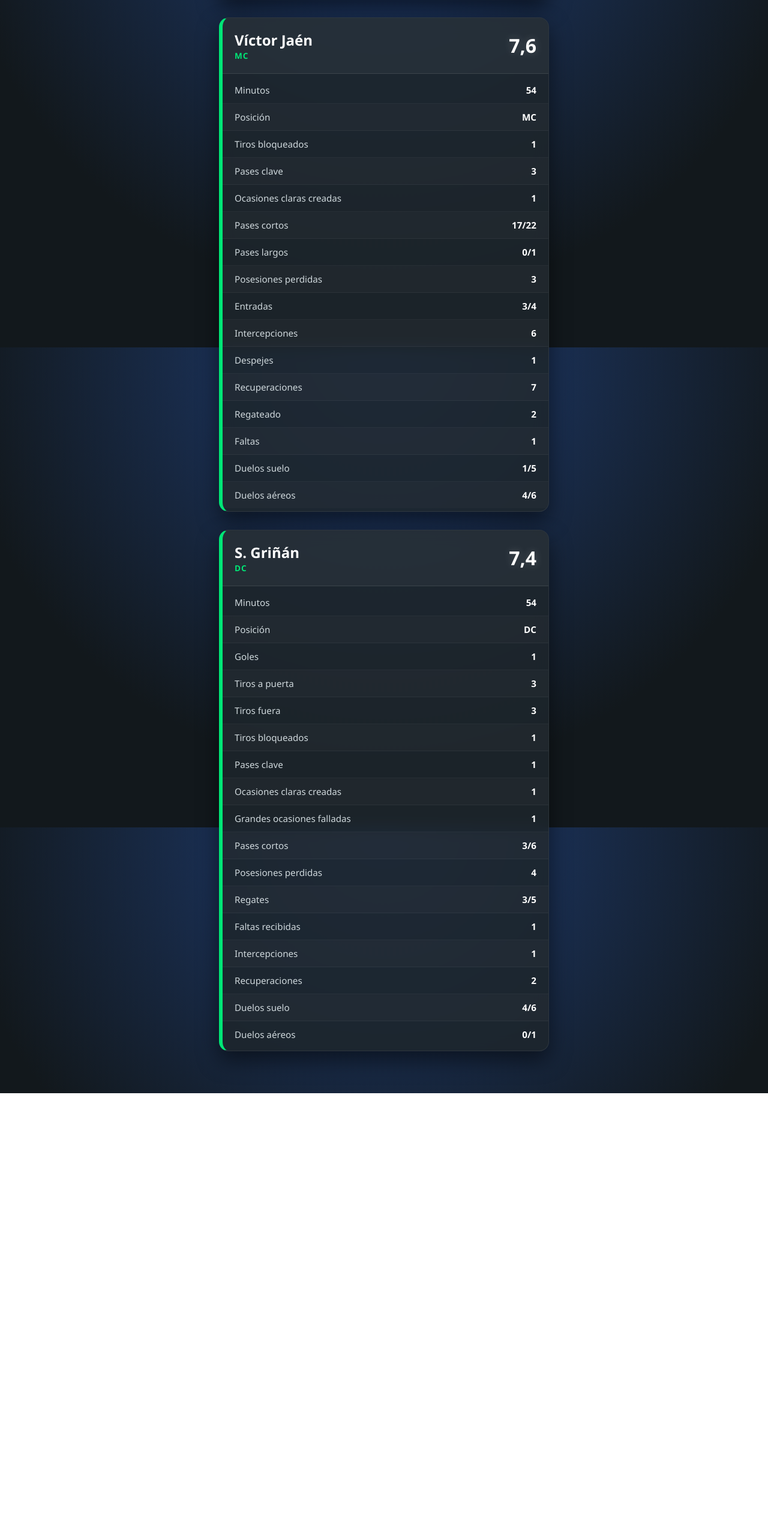
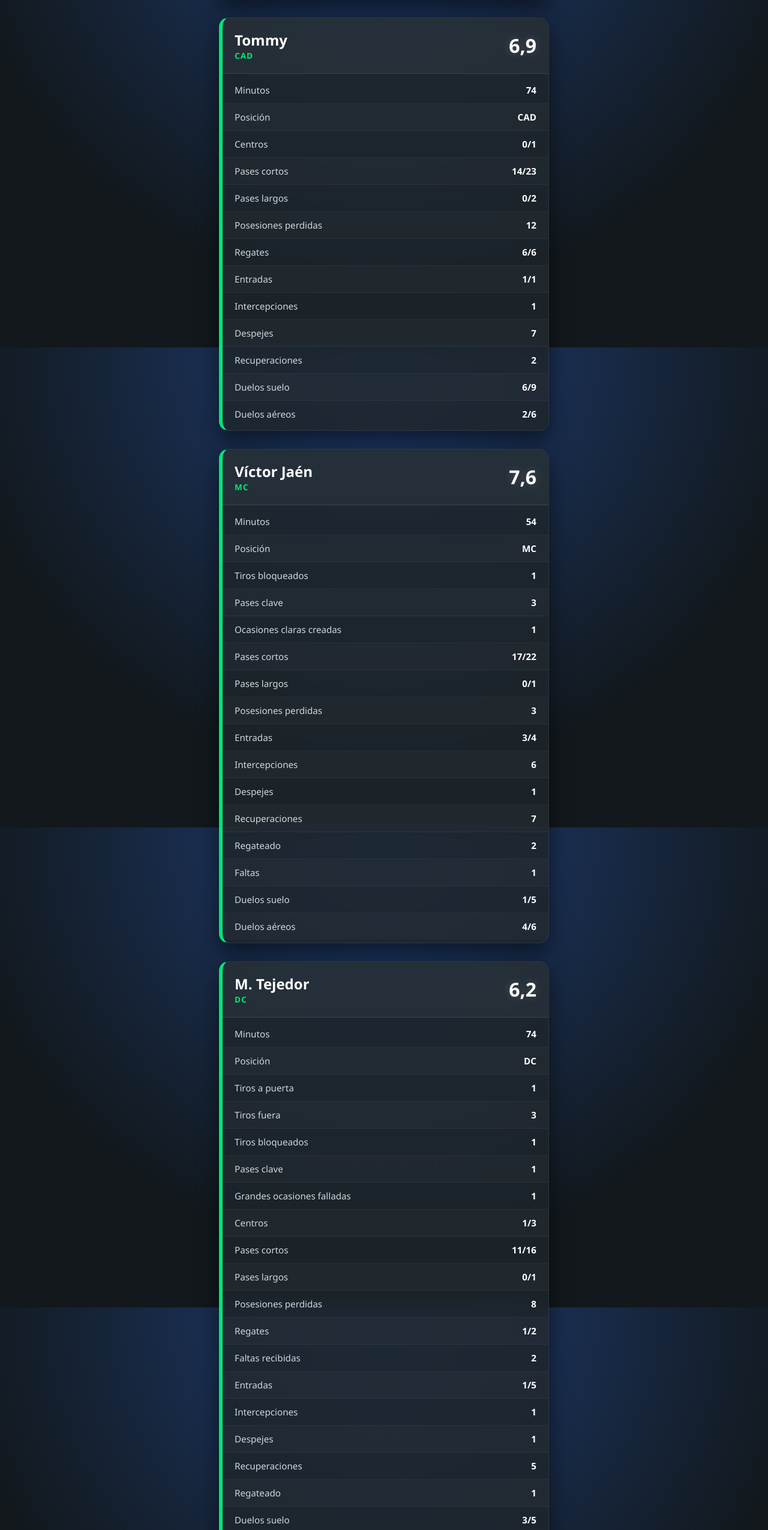
Before and after one commit to Gabrivaa33/EFMOBoadilla26-27, a plain HTML site: page StatsJ8.html in a window 1280 px wide. Shown: the part 1021-3571 px from the top of the page at 60% size. Before the commit the page ends 2843 px from the top, so only its background shows below. Drawn offline with Linux system fonts and the light colour scheme.

Commit message:
Update StatsJ8.html

```diff
--- a/StatsJ8.html
+++ b/StatsJ8.html
@@ -143,6 +143,28 @@
 
     <div class="player-card">
         <div class="player-header">
+            <div><span class="player-name">Tommy</span><span class="player-pos">CAD</span></div>
+            <div class="rating-badge">6,9</div>
+        </div>
+        <div class="stats-container">
+            <div class="stat-row"><span class="stat-label">Minutos</span><span class="stat-value">74</span></div>
+            <div class="stat-row"><span class="stat-label">Posición</span><span class="stat-value">CAD</span></div>
+            <div class="stat-row"><span class="stat-label">Centros</span><span class="stat-value">0/1</span></div>
+            <div class="stat-row"><span class="stat-label">Pases cortos</span><span class="stat-value">14/23</span></div>
+            <div class="stat-row"><span class="stat-label">Pases largos</span><span class="stat-value">0/2</span></div>
+            <div class="stat-row"><span class="stat-label">Posesiones perdidas</span><span class="stat-value">12</span></div>
+            <div class="stat-row"><span class="stat-label">Regates</span><span class="stat-value">6/6</span></div>
+            <div class="stat-row"><span class="stat-label">Entradas</span><span class="stat-value">1/1</span></div>
+            <div class="stat-row"><span class="stat-label">Intercepciones</span><span class="stat-value">1</span></div>
+            <div class="stat-row"><span class="stat-label">Despejes</span><span class="stat-value">7</span></div>
+            <div class="stat-row"><span class="stat-label">Recuperaciones</span><span class="stat-value">2</span></div>
+            <div class="stat-row"><span class="stat-label">Duelos suelo</span><span class="stat-value">6/9</span></div>
+            <div class="stat-row"><span class="stat-label">Duelos aéreos</span><span class="stat-value">2/6</span></div>
+        </div>
+    </div>
+
+    <div class="player-card">
+        <div class="player-header">
             <div><span class="player-name">Víctor Jaén</span><span class="player-pos">MC</span></div>
             <div class="rating-badge">7,6</div>
         </div>
@@ -163,6 +185,35 @@
             <div class="stat-row"><span class="stat-label">Faltas</span><span class="stat-value">1</span></div>
             <div class="stat-row"><span class="stat-label">Duelos suelo</span><span class="stat-value">1/5</span></div>
             <div class="stat-row"><span class="stat-label">Duelos aéreos</span><span class="stat-value">4/6</span></div>
+        </div>
+    </div>
+
+    <div class="player-card">
+        <div class="player-header">
+            <div><span class="player-name">M. Tejedor</span><span class="player-pos">DC</span></div>
+            <div class="rating-badge">6,2</div>
+        </div>
+        <div class="stats-container">
+            <div class="stat-row"><span class="stat-label">Minutos</span><span class="stat-value">74</span></div>
+            <div class="stat-row"><span class="stat-label">Posición</span><span class="stat-value">DC</span></div>
+            <div class="stat-row"><span class="stat-label">Tiros a puerta</span><span class="stat-value">1</span></div>
+            <div class="stat-row"><span class="stat-label">Tiros fuera</span><span class="stat-value">3</span></div>
+            <div class="stat-row"><span class="stat-label">Tiros bloqueados</span><span class="stat-value">1</span></div>
+            <div class="stat-row"><span class="stat-label">Pases clave</span><span class="stat-value">1</span></div>
+            <div class="stat-row"><span class="stat-label">Grandes ocasiones falladas</span><span class="stat-value">1</span></div>
+            <div class="stat-row"><span class="stat-label">Centros</span><span class="stat-value">1/3</span></div>
+            <div class="stat-row"><span class="stat-label">Pases cortos</span><span class="stat-value">11/16</span></div>
+            <div class="stat-row"><span class="stat-label">Pases largos</span><span class="stat-value">0/1</span></div>
+            <div class="stat-row"><span class="stat-label">Posesiones perdidas</span><span class="stat-value">8</span></div>
+            <div class="stat-row"><span class="stat-label">Regates</span><span class="stat-value">1/2</span></div>
+            <div class="stat-row"><span class="stat-label">Faltas recibidas</span><span class="stat-value">2</span></div>
+            <div class="stat-row"><span class="stat-label">Entradas</span><span class="stat-value">1/5</span></div>
+            <div class="stat-row"><span class="stat-label">Intercepciones</span><span class="stat-value">1</span></div>
+            <div class="stat-row"><span class="stat-label">Despejes</span><span class="stat-value">1</span></div>
+            <div class="stat-row"><span class="stat-label">Recuperaciones</span><span class="stat-value">5</span></div>
+            <div class="stat-row"><span class="stat-label">Regateado</span><span class="stat-value">1</span></div>
+            <div class="stat-row"><span class="stat-label">Duelos suelo</span><span class="stat-value">3/5</span></div>
+            <div class="stat-row"><span class="stat-label">Duelos aéreos</span><span class="stat-value">2/5</span></div>
         </div>
     </div>
 
```
